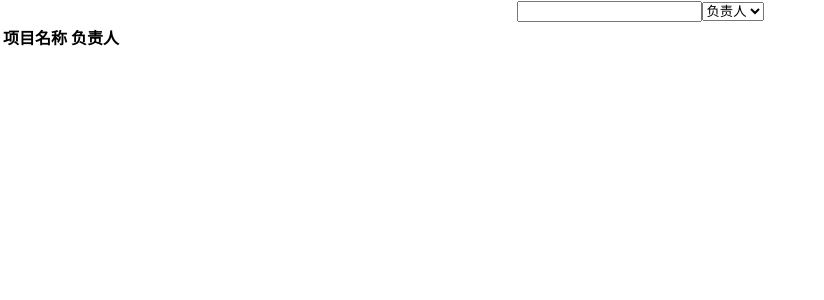
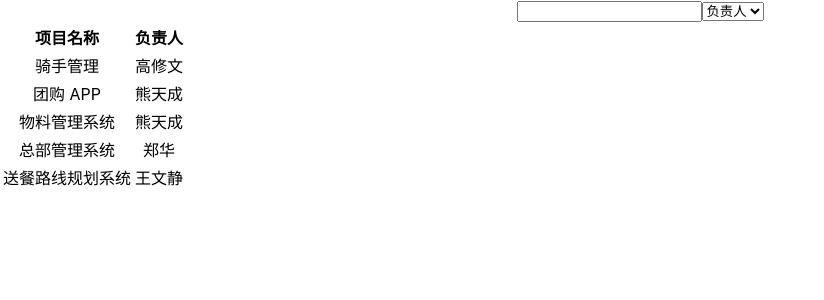
Before and after one commit to rick-liyue-huang/Jira-Simulation-React, a React (Create React App) app: page / in a window 1280 px wide. Shown: the top 300 px of the page, without its empty margins (0-824 px from the left). Built offline with nearby package versions, Linux system fonts and the light colour scheme; data requests are answered from the project's data file.

Commit message:
feat: realize projectList by js and json-server

```diff
--- a/src/screens/projectList/index.js
+++ b/src/screens/projectList/index.js
@@ -1,12 +1,52 @@
 import * as React from "react";
+import * as qs from "qs";
 import { SearchPanel } from "./search-panel";
 import { List } from "./list";
+import { useEffect, useState } from "react";
+import { useDebounce, useMount } from "../../utils";
+import { clearObject } from "../../utils";
+
+const apiURL = process.env.REACT_APP_API_URL;
 
 export const ProjectList = () => {
+  const [param, setParam] = useState({
+    name: "",
+    personId: "",
+  });
+  const [users, setUsers] = useState([]);
+  const [list, setList] = useState([]);
+  const debouncedParam = useDebounce(param, 2000);
+  /*useEffect(() => {
+    fetch(`${apiURL}/users`)
+      .then(async res => {
+        if (res.ok) {
+          setUsers(await res.json());
+        }
+      });
+  }, [])*/
+
+  useMount(() => {
+    fetch(`${apiURL}/users`).then(async (res) => {
+      if (res.ok) {
+        setUsers(await res.json());
+      }
+    });
+  });
+
+  useEffect(() => {
+    fetch(
+      `${apiURL}/projects?${qs.stringify(clearObject(debouncedParam))}`
+    ).then(async (res) => {
+      if (res.ok) {
+        setList(await res.json());
+      }
+    });
+  }, [debouncedParam]);
+
   return (
     <div>
-      <SearchPanel />
-      <List />
+      <SearchPanel param={param} setParam={setParam} users={users} />
+      <List users={users} list={list} />
     </div>
   );
 };
--- a/src/screens/projectList/list.js
+++ b/src/screens/projectList/list.js
@@ -1,6 +1,7 @@
 import * as React from "react";
+import { useState } from "react";
 
-export const List = () => {
+export const List = ({ users, list }) => {
   return (
     <table>
       <thead>
@@ -9,7 +10,17 @@ export const List = () => {
           <th>负责人</th>
         </tr>
       </thead>
-      <tbody></tbody>
+      <tbody>
+        {list.map((project) => (
+          <tr key={project.id}>
+            <td>{project.name}</td>
+            <td>
+              {users.find((user) => user.id === project.personId)?.name ||
+                "unknown"}
+            </td>
+          </tr>
+        ))}
+      </tbody>
     </table>
   );
 };
--- a/src/screens/projectList/search-panel.js
+++ b/src/screens/projectList/search-panel.js
@@ -1,11 +1,34 @@
 import * as React from "react";
+import { useState } from "react";
 
-export const SearchPanel = () => {
+export const SearchPanel = ({ param, setParam, users }) => {
   return (
     <form>
-      <input type="text" />
-      <select>
+      <input
+        type="text"
+        value={param.name}
+        onChange={(evt) =>
+          setParam({
+            ...param,
+            name: evt.target.value,
+          })
+        }
+      />
+      <select
+        value={param.personId}
+        onChange={(evt) =>
+          setParam({
+            ...param,
+            personId: evt.target.value,
+          })
+        }
+      >
         <option value="">负责人</option>
+        {users.map((user) => (
+          <option key={user.id} value={user.id}>
+            {user.name}
+          </option>
+        ))}
       </select>
     </form>
   );
--- /dev/null
+++ b/src/utils/index.ts
@@ -0,0 +1,33 @@
+import { useEffect, useState } from "react";
+
+export const isFalsy = (value: unknown) => (value === 0 ? false : !value);
+
+export const clearObject = (object: object) => {
+  const result = { ...object };
+  Object.keys(result).forEach((key) => {
+    //@ts-ignore
+    const value = result[key];
+    if (isFalsy(value)) {
+      //@ts-ignore
+      delete result[key];
+    }
+  });
+  return result;
+};
+
+export const useMount = (callback: () => void) => {
+  useEffect(() => {
+    callback();
+  }, []);
+};
+
+export const useDebounce = <T>(value: T, delay: number): T => {
+  const [debouncedValue, setDebouncedValue] = useState(value);
+  useEffect(() => {
+    const timer = setTimeout(() => setDebouncedValue(value), delay);
+    return () => {
+      clearTimeout(timer);
+    };
+  }, [value, delay]);
+  return debouncedValue;
+};
```
Also changed, not shown: 2 other files (tests, documents, lock files or other folders).
